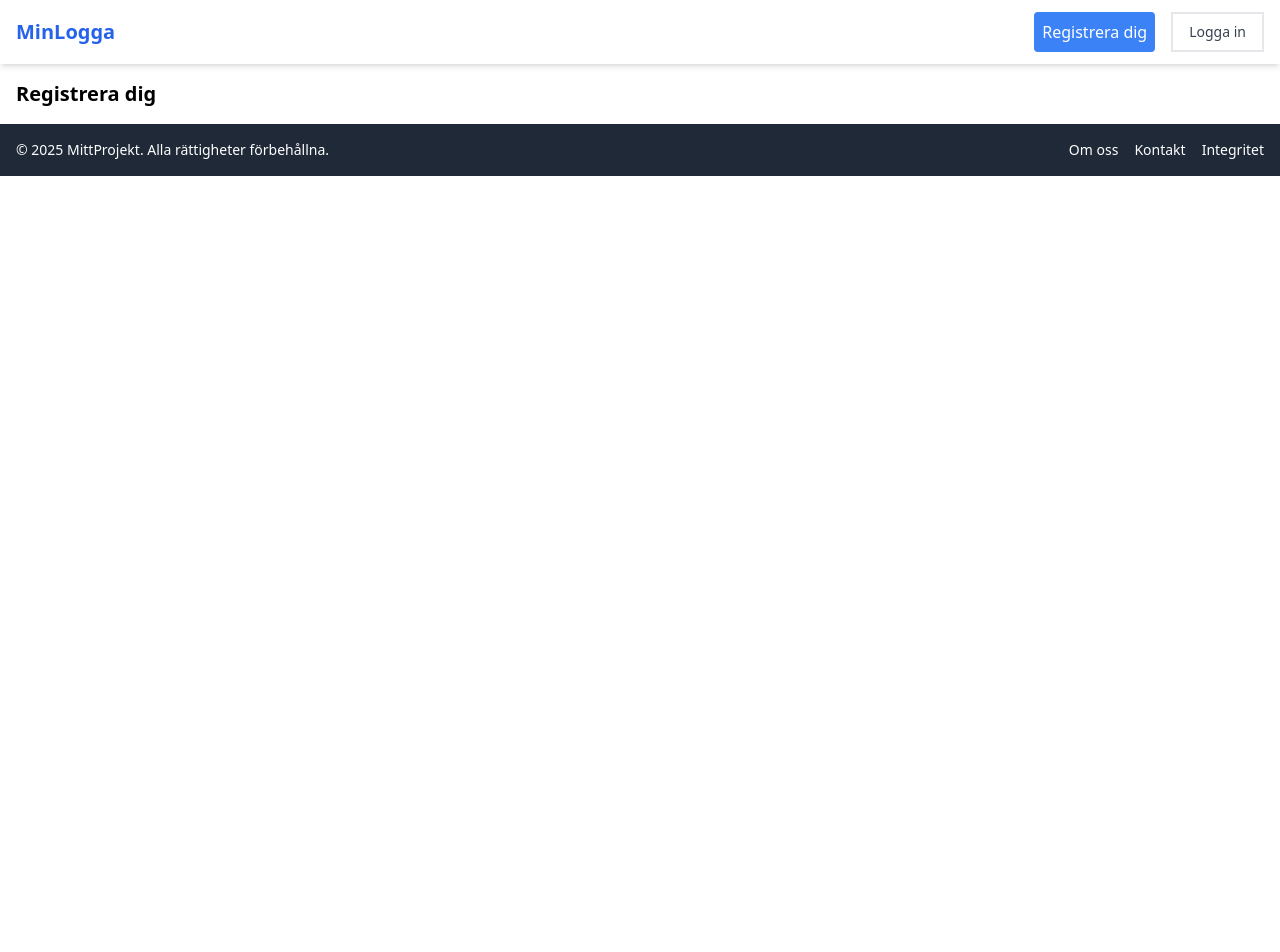
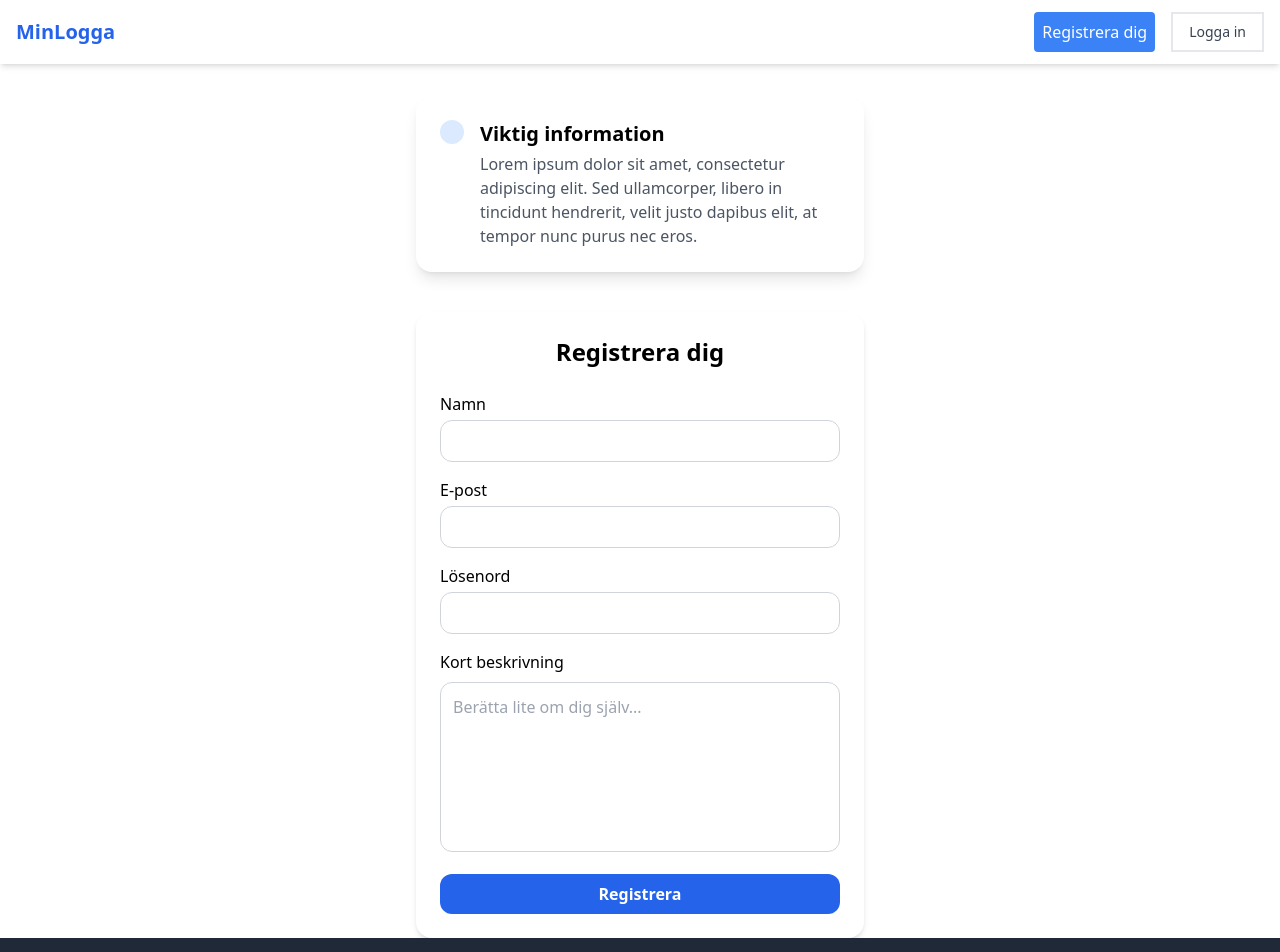
Before and after one commit to EmilMUp/MatchUp, a React (Create React App) app: page /register in a window 1280 px wide. Shown: the top 952 px of the page. Before the commit the page ends 800 px from the top, so only its background shows below. Built offline with nearby package versions, Linux system fonts and the light colour scheme.

Commit message:
added register info and registerform

```diff
--- a/src/Pages/RegisterPage.jsx
+++ b/src/Pages/RegisterPage.jsx
@@ -1,11 +1,13 @@
 import React from 'react';
+import RegisterForm from '../components/RegisterForm';
+import RegisterInfo from '../components/RegisterInfo';
 
 const RegisterPage = () => {
   return (
-    <div className="p-4">
-      <h2 className="text-xl font-bold">Registrera dig</h2>
-      {/* Lägg till formulär här */}
-    </div>
+    <>
+     <RegisterInfo />
+     <RegisterForm />
+    </>
   );
 };
 
--- /dev/null
+++ b/src/components/RegisterForm.jsx
@@ -0,0 +1,83 @@
+import React from 'react';
+import { useState } from "react";
+
+export default function RegisterForm() {
+  const [formData, setFormData] = useState({
+    name: "",
+    email: "",
+    password: "",
+    about: "",
+  });
+
+  const handleChange = (e) => {
+    setFormData({
+      ...formData,
+      [e.target.name]: e.target.value,
+    });
+  };
+
+  const handleSubmit = (e) => {
+    e.preventDefault();
+    console.log("Registreringsdata:", formData);
+    // Här kan du skicka datan till en server t.ex. med fetch eller axios
+  };
+
+  return (
+    <div className="max-w-md mx-auto mt-10 p-6 bg-white rounded-2xl shadow-md">
+      <h2 className="text-2xl font-bold mb-6 text-center">Registrera dig</h2>
+      <form onSubmit={handleSubmit} className="space-y-4">
+        <div>
+          <label className="block mb-1 font-medium">Namn</label>
+          <input
+            type="text"
+            name="name"
+            value={formData.name}
+            onChange={handleChange}
+            required
+            className="w-full border border-gray-300 rounded-xl p-2 focus:outline-none focus:ring-2 focus:ring-blue-500"
+          />
+        </div>
+        <div>
+          <label className="block mb-1 font-medium">E-post</label>
+          <input
+            type="email"
+            name="email"
+            value={formData.email}
+            onChange={handleChange}
+            required
+            className="w-full border border-gray-300 rounded-xl p-2 focus:outline-none focus:ring-2 focus:ring-blue-500"
+          />
+        </div>
+        <div>
+          <label className="block mb-1 font-medium">Lösenord</label>
+          <input
+            type="password"
+            name="password"
+            value={formData.password}
+            onChange={handleChange}
+            required
+            className="w-full border border-gray-300 rounded-xl p-2 focus:outline-none focus:ring-2 focus:ring-blue-500"
+          />
+        </div>
+        <div>
+          <label className="block mb-2 font-medium">Kort beskrivning</label>
+          <textarea
+            name="about"
+            value={formData.about}
+            onChange={handleChange}
+            rows="6"
+            placeholder="Berätta lite om dig själv..."
+            className="w-full border border-gray-300 rounded-xl p-3 focus:outline-none focus:ring-2 focus:ring-blue-500 resize-none text-gray-800"
+          ></textarea>
+        </div>
+
+        <button
+          type="submit"
+          className="w-full bg-blue-600 text-white font-semibold py-2 rounded-xl hover:bg-blue-700 transition"
+        >
+          Registrera
+        </button>
+      </form>
+    </div>
+  );
+}
--- /dev/null
+++ b/src/components/RegisterInfo.jsx
@@ -0,0 +1,24 @@
+import React from 'react';
+import '../styles/Navbar.css';
+
+
+const RegisterInfo = () => {
+  return (
+
+    <div className="max-w-md mx-auto mt-8 p-6 bg-white rounded-2xl shadow-lg flex items-start space-x-4">
+      <div className="p-3 bg-blue-100 text-blue-600 rounded-full">
+      </div>
+      <div>
+        <h3 className="text-xl font-semibold mb-1">Viktig information</h3>
+        <p className="text-gray-600">
+          Lorem ipsum dolor sit amet, consectetur adipiscing elit. Sed
+          ullamcorper, libero in tincidunt hendrerit, velit justo dapibus elit,
+          at tempor nunc purus nec eros.
+        </p>
+      </div>
+    </div>
+
+  );
+};
+
+export default RegisterInfo;
```
